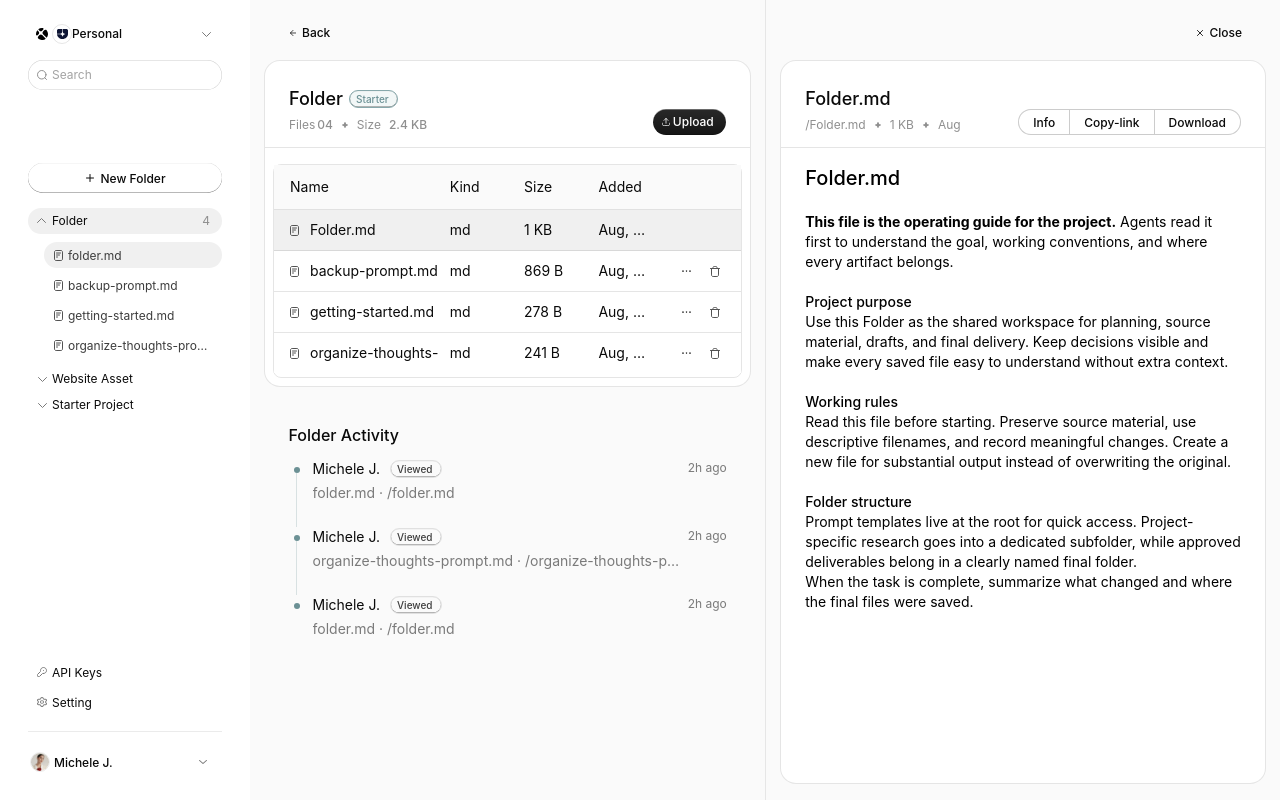
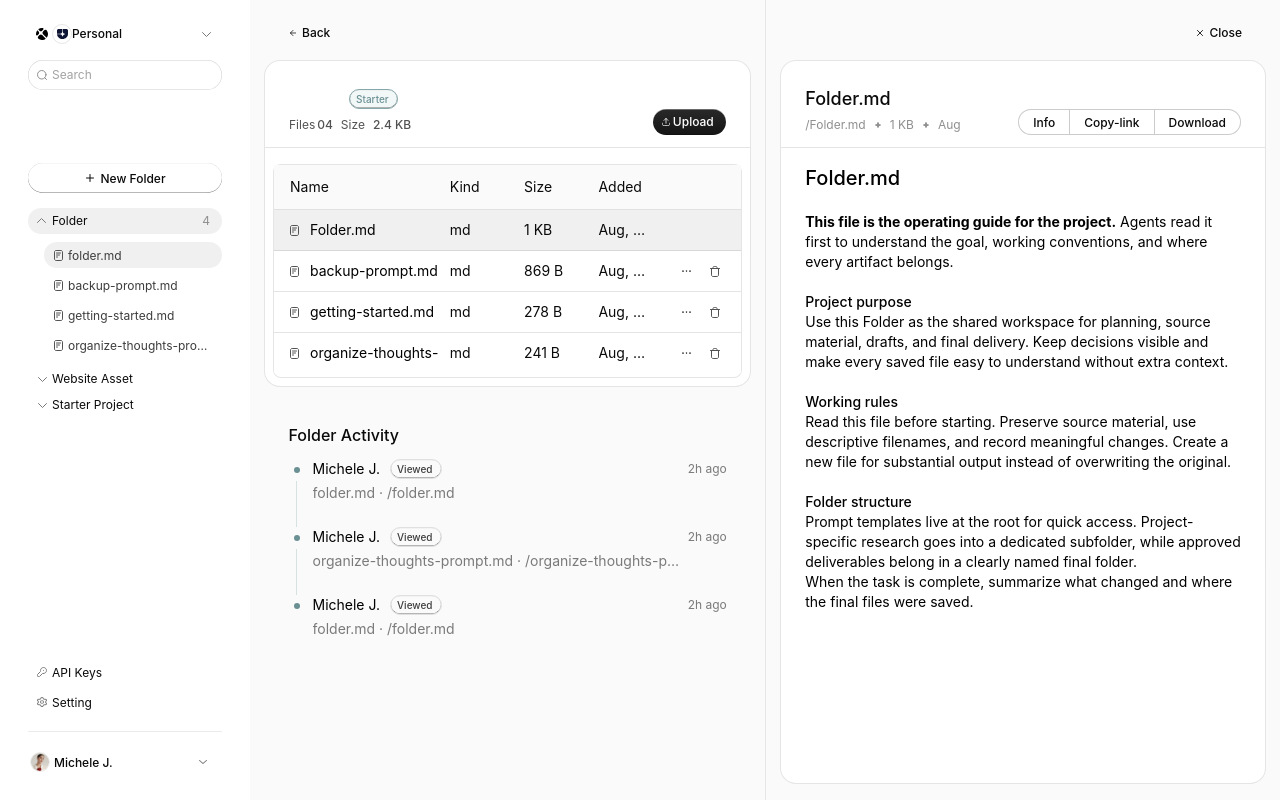
Before and after one commit to stevelauda25/Beam-Project, a React (Vite) app: page / in a window 1280 px wide. Both pictures are taken after a click on the button "folder.md". Built offline with nearby package versions, Linux system fonts and the light colour scheme; a web font is replaced by a local one.

Commit message:
Refine folder detail transitions and table layout

```diff
--- a/src/App.tsx
+++ b/src/App.tsx
@@ -77,6 +77,7 @@ function StarterFolder({ onBack, selectedId, onSelect }: { onBack: () => void; s
   const [detailFiles, setDetailFiles] = useState(starterFiles);
   const [openMenu, setOpenMenu] = useState<number | null>(null);
   const [copied, setCopied] = useState(false);
+  const [previewClosing, setPreviewClosing] = useState(false);
 
   function uploadFiles(list: FileList | null) {
     if (!list?.length) return;
@@ -94,6 +95,15 @@ function StarterFolder({ onBack, selectedId, onSelect }: { onBack: () => void; s
   }
 
   const selectedFile = detailFiles.find((file) => file.id === selectedId) || null;
+
+  function closePreview() {
+    if (previewClosing) return;
+    setPreviewClosing(true);
+    window.setTimeout(() => {
+      onSelect(null);
+      setPreviewClosing(false);
+    }, 360);
+  }
 
   async function copyLink(file: StarterFile) {
     const link = `${window.location.origin}${window.location.pathname}#folder/${encodeURIComponent(file.name)}`;
@@ -118,14 +128,14 @@ function StarterFolder({ onBack, selectedId, onSelect }: { onBack: () => void; s
   ];
 
   return (
-    <section className={`starter-page${selectedFile ? " preview-open" : ""}`}>
+    <section className={`starter-page${selectedFile ? " preview-open" : ""}${previewClosing ? " preview-closing" : ""}`}>
       <div className="starter-main-pane">
         <div className="back-bar"><button onClick={onBack}><Icon name="arrow-left.svg" size={10} />Back</button></div>
         <div className="starter-card-wrap">
         <div className="starter-card-head">
           <div className="starter-heading">
             <div><h1>Folder</h1><span className="starter-badge">Starter</span></div>
-            <div className="folder-meta"><span>Files <strong>{String(detailFiles.length).padStart(2, "0")}</strong></span><Icon name="meta-separator.svg" size={8} /><span>Size <strong>2.4 KB</strong></span></div>
+            <div className="folder-meta"><span>Files <strong>{String(detailFiles.length).padStart(2, "0")}</strong></span><span>Size <strong>2.4 KB</strong></span></div>
           </div>
           <label className="upload-button"><Icon name="upload.svg" size={10} />Upload<input type="file" multiple onChange={(event) => uploadFiles(event.target.files)} /></label>
         </div>
@@ -157,7 +167,7 @@ function StarterFolder({ onBack, selectedId, onSelect }: { onBack: () => void; s
       </div>
 
       {selectedFile && <aside className="file-preview" aria-label={`${selectedFile.name} preview`}>
-        <div className="preview-close-bar"><button onClick={() => onSelect(null)}><Icon name="close.svg" size={10} />Close</button></div>
+        <div className="preview-close-bar"><button onClick={closePreview}><Icon name="close.svg" size={10} />Close</button></div>
         <div className="preview-card" key={selectedFile.id}>
           <header className="preview-header">
             <div className="preview-title"><h2>{selectedFile.name}</h2><div><span>/{selectedFile.name}</span><Icon name="meta-separator.svg" size={8} /><span>{selectedFile.size}</span><Icon name="meta-separator.svg" size={8} /><span>Aug</span></div></div>
@@ -203,6 +213,11 @@ export default function App() {
     setDialogOpen(false);
   }
 
+  function openStarterFolder(fileId: number | null = null) {
+    setSelectedFileId(fileId);
+    setPage("starter");
+  }
+
   return (
     <main className={`app-shell ${page === "starter" ? "detail-view" : "home-view"}`}>
       <aside className="sidebar">
@@ -229,7 +244,7 @@ export default function App() {
               <div className={`nav-collapse${folderOpen ? " is-open" : ""}`}><div><div className="file-list">
                   {files.map((file, index) => {
                     const match = starterFiles.find((item) => item.name.toLowerCase() === file.toLowerCase());
-                    return <button style={{ "--nav-index": index } as CSSProperties} className={match?.id === selectedFileId ? "selected-sidebar-file" : ""} key={file} onClick={() => { setPage("starter"); if (match) setSelectedFileId(match.id); }}><Icon name="file.svg" /> <span>{file}</span></button>;
+                    return <button style={{ "--nav-index": index } as CSSProperties} className={match?.id === selectedFileId ? "selected-sidebar-file" : ""} key={file} onClick={() => openStarterFolder(match?.id ?? null)}><Icon name="file.svg" /> <span>{file}</span></button>;
                   })}
               </div></div></div>
               <button className="folder-nav" aria-expanded={websiteOpen} onClick={() => setWebsiteOpen((open) => !open)}><Icon name="chevron.svg" className={`nav-chevron${websiteOpen ? " is-open" : ""}`} />Website Asset</button>
@@ -249,6 +264,10 @@ export default function App() {
         </div>
       </aside>
 
+      <section className={`content-stage${selectedFileId !== null ? " has-preview" : ""}`}>
+      <h1 className="persistent-folder-title">Folder</h1>
+      <span className="persistent-card-divider" aria-hidden="true" />
+      <span className="persistent-table-grid" aria-hidden="true"><i /><i /><i /><i /></span>
       {page === "starter" ? <StarterFolder onBack={() => { setSelectedFileId(null); setPage("folders"); }} selectedId={selectedFileId} onSelect={setSelectedFileId} /> : <section className="content-area">
         <article className="folder-card">
           <header className="card-header">
@@ -260,7 +279,7 @@ export default function App() {
             <div className="folder-table" role="table" aria-label="Folder list">
               <div className="table-row table-head" role="row"><span>Name</span><span>Storage</span><span>Created</span><span /></div>
               {visibleFolders.map((folder) => (
-                <div style={{ "--row-index": folders.indexOf(folder) } as CSSProperties} className={`table-row${folder.starter ? " clickable-row" : ""}`} role="row" key={folder.id} onClick={() => folder.starter && setPage("starter")} tabIndex={folder.starter ? 0 : undefined} onKeyDown={(event) => { if (folder.starter && (event.key === "Enter" || event.key === " ")) setPage("starter"); }}>
+                <div style={{ "--row-index": folders.indexOf(folder) } as CSSProperties} className={`table-row${folder.starter ? " clickable-row" : ""}`} role="row" key={folder.id} onClick={() => folder.starter && openStarterFolder()} tabIndex={folder.starter ? 0 : undefined} onKeyDown={(event) => { if (folder.starter && (event.key === "Enter" || event.key === " ")) { event.preventDefault(); openStarterFolder(); } }}>
                   <span className="folder-name"><Icon name="folder.svg" size={16} /><span>{folder.name}</span>{folder.starter && <span className="badge">Starter</span>}</span>
                   <span>{folder.storage}</span><span>{folder.created}</span>
                   <span className="row-actions">
@@ -285,6 +304,7 @@ export default function App() {
           </div>
         </article>
       </section>}
+      </section>
 
       {dialogOpen && <div className="dialog-backdrop" onMouseDown={() => setDialogOpen(false)}>
         <form className="dialog" onSubmit={createFolder} onMouseDown={(e) => e.stopPropagation()}>
--- a/src/styles.css
+++ b/src/styles.css
@@ -7,6 +7,27 @@ button, input { font: inherit; }
 button { color: inherit; }
 button, label, input { -webkit-tap-highlight-color: transparent; }
 .app-shell { display: flex; width: 100%; min-height: 100vh; background: #fafafa; }
+.content-stage { flex: 1; min-width: 0; min-height: 100vh; position: relative; display: flex; align-items: stretch; }
+.persistent-folder-title { position: absolute; z-index: 4; top: 84px; left: 38px; margin: 0; color: #000; font-size: 18px; line-height: 28px; font-weight: 500; pointer-events: none; }
+.home-title h1, .starter-heading h1 { visibility: hidden; }
+.persistent-card-divider { position: absolute; z-index: 3; top: 146.5px; left: 14px; right: 14px; height: .5px; background: rgba(0,0,0,.1); pointer-events: none; }
+.persistent-table-grid { position: absolute; z-index: 3; top: 163px; left: 22px; right: 22px; border: .5px solid rgba(0,0,0,.1); border-radius: 8px; pointer-events: none; }
+.home-view .persistent-table-grid { height: 169px; }
+.detail-view .persistent-table-grid { height: 209px; }
+.persistent-table-grid i { position: absolute; left: 0; right: 0; height: .5px; background: rgba(0,0,0,.1); }
+.persistent-table-grid i:nth-child(1) { top: 43.5px; }
+.persistent-table-grid i:nth-child(2) { top: 83.5px; }
+.persistent-table-grid i:nth-child(3) { top: 123.5px; }
+.persistent-table-grid i:nth-child(4) { top: 163.5px; }
+.content-stage:not(.has-preview) .folder-table,
+.content-stage:not(.has-preview) .detail-table { border-color: transparent; }
+.content-stage:not(.has-preview) .table-row,
+.content-stage:not(.has-preview) .detail-row { border-bottom-color: transparent; }
+.content-stage:not(.has-preview) .card-body { border-top-color: transparent; }
+.content-stage:not(.has-preview) .starter-card-head { border-bottom-color: transparent; }
+.has-preview .persistent-folder-title,
+.has-preview .persistent-card-divider,
+.has-preview .persistent-table-grid { display: none; }
 .sidebar { width: 256px; height: 100vh; flex: 0 0 256px; padding: 24px 28px; background: #fff; overflow: hidden; position: sticky; top: 0; }
 .workspace-row { height: 52px; padding: 16px 8px; display: flex; align-items: center; gap: 8px; }
 .workspace-row > .icon:last-child { margin-left: auto; }
@@ -140,16 +161,16 @@ nav button, .utility-links button, .profile-row { border: 0; background: transpa
 .detail-view .outline-new { width: 194px; margin-bottom: 15px; }
 .starter-page { flex: 1; min-width: 0; min-height: 100vh; background: #fafafa; display: flex; align-items: stretch; }
 .starter-main-pane { flex: 1 1 100%; min-width: 0; transition: flex-basis 380ms cubic-bezier(.22,1,.36,1), width 380ms cubic-bezier(.22,1,.36,1); }
-.back-bar { height: 60px; padding: 20px 10px 14px 30px; display: flex; align-items: flex-start; animation: detail-rise 280ms both; }
+.back-bar { height: 60px; padding: 20px 10px 14px 30px; display: flex; align-items: flex-start; }
 .back-bar button { height: 26px; padding: 4px 8px; border: 0; border-radius: 36px; background: transparent; display: flex; align-items: center; gap: 4px; font-size: 12px; line-height: 18px; font-weight: 500; cursor: pointer; }
 .back-bar button:hover { background: #f0f0f0; }
-.starter-card-wrap { margin: 0 14px 16px; animation: detail-rise 340ms 45ms both; }
+.starter-card-wrap { margin: 0 14px 16px; }
 .starter-card-head { min-height: 87px; padding: 24px 24px 12px; border: .5px solid rgba(0,0,0,.1); border-radius: 16px 16px 0 0; background: #fff; display: flex; align-items: flex-end; justify-content: space-between; }
 .starter-heading { display: flex; flex-direction: column; gap: 2px; }
 .starter-heading > div:first-child { height: 28px; display: flex; align-items: center; gap: 6px; }
-.starter-heading h1 { margin: 0; font-size: 18px; line-height: 28px; font-weight: 500; }
-.starter-badge { height: 18px; padding: 0 8px 0 6px; border: .5px solid #87a8ab; border-radius: 9999px; background: #f2f7f7; color: #6b9094; font-size: 10px; line-height: 17px; font-weight: 500; box-shadow: inset 0 0 0 .2px rgba(0,0,0,.15), inset 0 .5px .5px rgba(255,255,255,.6), inset 0 -.5px .5px rgba(0,0,0,.5); }
-.folder-meta { height: 20px; display: flex; align-items: center; gap: 8px; color: #8f8f8f; font-size: 12px; line-height: 18px; }
+.starter-heading h1 { margin: 0; color: #000; font-size: 18px; line-height: 28px; font-weight: 500; }
+.starter-badge { min-height: 19px; padding: 0 8px 0 6px; border: .5px solid #87a8ab; border-radius: 9999px; background: #f2f7f7; color: #6b9094; display: inline-flex; align-items: center; font-size: 10px; line-height: 18px; font-weight: 500; box-shadow: inset 0 0 0 .2px rgba(0,0,0,.15), inset 0 .5px .5px rgba(255,255,255,.6), inset 0 -.5px .5px rgba(0,0,0,.5); }
+.folder-meta { height: 20px; display: flex; align-items: center; gap: 8px; color: #525252; font-size: 12px; line-height: 18px; }
 .folder-meta > span { display: flex; gap: 2px; }
 .folder-meta > span:last-child { gap: 8px; }
 .folder-meta strong { font-weight: 500; }
@@ -157,42 +178,46 @@ nav button, .utility-links button, .profile-row { border: 0; background: transpa
 .upload-button:hover { filter: brightness(1.12); }
 .upload-button input { display: none; }
 .starter-table-shell { padding: 16px 8px 8px; border: solid rgba(0,0,0,.1); border-width: 0 .5px .5px; border-radius: 0 0 16px 16px; background: #fff; }
-.detail-table { padding-bottom: 4px; border: .5px solid rgba(0,0,0,.1); border-radius: 8px; overflow: visible; position: relative; }
-.detail-row { min-height: 40px; display: grid; grid-template-columns: 515px 160px minmax(120px, 1fr) minmax(140px, 1fr) 80px; align-items: center; border-bottom: .5px solid rgba(0,0,0,.1); background: #fff; font-size: 14px; line-height: 20px; }
+.detail-table { padding-bottom: 4px; border: .5px solid rgba(0,0,0,.1); border-radius: 8px; overflow: visible; position: relative; background: #fff; }
+.detail-row { min-height: 40px; display: grid; grid-template-columns: 515px 160px minmax(90px, 1fr) minmax(110px, 1fr) 80px; align-items: center; border-bottom: .5px solid rgba(0,0,0,.1); background: #fff; font-size: 14px; line-height: 20px; }
 .detail-row:last-child { border-bottom: 0; }
 .detail-row > span { padding: 10px 12px; }
 .detail-head { min-height: 44px; background: #fafafa; }
 .detail-head > span { padding-top: 12px; padding-bottom: 12px; }
 .detail-head > span:first-child, .detail-name { padding-left: 16px; }
-.detail-name { display: flex; align-items: center; gap: 8px; white-space: nowrap; }
-.selectable-file { cursor: pointer; outline: none; transition: background-color 180ms ease, box-shadow 180ms ease; animation: detail-row-in 260ms calc(85ms + var(--detail-index) * 35ms) both; }
+.detail-name { color: #000; display: flex; align-items: center; gap: 8px; white-space: nowrap; }
+.detail-view .row-actions { padding: 5px 12px !important; }
+.selectable-file { cursor: pointer; outline: none; transition: background-color 180ms ease, box-shadow 180ms ease; }
 .selectable-file:hover, .selected-file { background: #f0f0f0; }
 .selectable-file:focus-visible { box-shadow: inset 0 0 0 2px rgba(107,144,148,.45); }
 .detail-name { min-width: 0; overflow: hidden; text-overflow: ellipsis; }
 .detail-menu { top: 34px; right: 35px; }
-.activity-section { padding: 20px 14.5px; animation: detail-rise 340ms 110ms both; }
+.activity-section { padding: 20px 14.5px; }
 .activity-section h2 { height: 36px; margin: 0; padding: 0 24px 12px; font-size: 16px; line-height: 24px; font-weight: 500; }
 .activity-list { position: relative; display: flex; flex-direction: column; gap: 24px; }
-.activity-item { min-height: 44px; padding: 0 24px; display: grid; grid-template-columns: 16px 1fr auto; gap: 8px; align-items: start; font-size: 14px; line-height: 20px; animation: detail-rise 260ms calc(155ms + var(--activity-index) * 45ms) both; }
+.activity-item { min-height: 44px; padding: 0 24px; display: grid; grid-template-columns: 16px 1fr auto; gap: 8px; align-items: start; font-size: 14px; line-height: 20px; }
 .activity-marker { width: 16px; height: 22px; position: relative; display: grid; place-items: center; }
 .activity-marker i { position: relative; z-index: 1; display: block; width: 6px; height: 6px; border-radius: 50%; background: #6b9094; }
-.activity-marker span { position: absolute; z-index: 0; top: 14px; left: 7.5px; width: .5px; height: 54px; background: #d8e1e2; }
+.activity-marker span { position: absolute; z-index: 0; top: 22px; left: 7.5px; width: .5px; height: 46px; background: #d8e1e2; }
 .activity-copy { display: flex; flex-direction: column; gap: 4px; }
 .activity-copy > div { display: flex; align-items: center; gap: 10px; }
-.activity-copy small { height: 18px; padding: 0 8px 0 6px; border: .5px solid #e0e0e0; border-radius: 9999px; background: #fafafa; color: #3d3d3d; font-size: 10px; line-height: 17px; font-weight: 500; box-shadow: inset 0 0 0 .2px rgba(0,0,0,.15), inset 0 .5px .5px rgba(255,255,255,.6), inset 0 -.5px .5px rgba(0,0,0,.5); }
+.activity-copy > div > span:first-child { color: #000; }
+.activity-copy small { min-height: 19px; padding: 0 8px 0 6px; border: .5px solid #e0e0e0; border-radius: 9999px; background: #fafafa; color: #3d3d3d; display: inline-flex; align-items: center; font-size: 10px; line-height: 18px; font-weight: 500; box-shadow: inset 0 0 0 .2px rgba(0,0,0,.15), inset 0 .5px .5px rgba(255,255,255,.6), inset 0 -.5px .5px rgba(0,0,0,.5); }
 .activity-copy p { margin: 0; color: #7a7a7a; }
-.activity-item time { color: #7a7a7a; white-space: nowrap; font-size: 12px; line-height: 18px; }
+.activity-item time { padding-top: 1px; color: #7a7a7a; white-space: nowrap; font-size: 12px; line-height: 18px; }
 
 /* File side preview — Figma node 486:14698 */
 .preview-open .starter-main-pane { flex: 0 0 calc(50% + .25px); width: calc(50% + .25px); }
 .file-preview { flex: 0 0 calc(50% - .25px); width: calc(50% - .25px); }
+.preview-closing .starter-main-pane { flex-basis: 100%; width: 100%; }
 .preview-open .starter-main-pane { min-width: 0; }
 .preview-open .starter-card-wrap { margin-right: 14.5px; }
 .preview-open .detail-row { grid-template-columns: minmax(0, 163.75px) repeat(3, minmax(0, 1fr)) 80px; }
 .preview-open .detail-row > span { min-width: 0; overflow: hidden; text-overflow: ellipsis; white-space: nowrap; }
 .preview-open .activity-copy { min-width: 0; }
 .preview-open .activity-copy p { overflow: hidden; text-overflow: ellipsis; white-space: nowrap; }
-.file-preview { min-width: 0; height: 100vh; position: sticky; top: 0; border-left: .5px solid rgba(0,0,0,.08); background: #fafafa; animation: preview-in 380ms cubic-bezier(.22,1,.36,1) both; }
+.file-preview { min-width: 0; height: 100vh; position: sticky; top: 0; overflow: hidden; border-left: .5px solid rgba(0,0,0,.08); background: #fafafa; animation: preview-in 380ms cubic-bezier(.22,1,.36,1) both; transition: flex-basis 360ms cubic-bezier(.22,1,.36,1), width 360ms cubic-bezier(.22,1,.36,1), opacity 240ms ease, transform 360ms cubic-bezier(.22,1,.36,1), border-color 180ms ease; }
+.preview-closing .file-preview { flex-basis: 0; width: 0; opacity: 0; transform: translateX(20px); border-color: transparent; }
 .preview-close-bar { height: 60px; padding: 20px 30px 14px 10px; display: flex; justify-content: flex-end; }
 .preview-close-bar button { height: 26px; padding: 4px 8px; border: 0; border-radius: 36px; background: transparent; display: flex; align-items: center; gap: 4px; font-size: 12px; line-height: 18px; font-weight: 500; cursor: pointer; }
 .preview-close-bar button:hover { background: #f0f0f0; }
@@ -229,6 +254,16 @@ nav button, .utility-links button, .profile-row { border: 0; background: transpa
 }
 @media (max-width: 640px) {
   .app-shell { display: block; }
+  .content-stage { min-height: 0; display: block; }
+  .persistent-folder-title { display: none; }
+  .persistent-card-divider, .persistent-table-grid { display: none; }
+  .home-title h1, .starter-heading h1 { visibility: visible; }
+  .content-stage:not(.has-preview) .folder-table,
+  .content-stage:not(.has-preview) .detail-table { border-color: rgba(0,0,0,.1); }
+  .content-stage:not(.has-preview) .table-row,
+  .content-stage:not(.has-preview) .detail-row { border-bottom-color: rgba(0,0,0,.1); }
+  .content-stage:not(.has-preview) .card-body { border-top-color: rgba(0,0,0,.1); }
+  .content-stage:not(.has-preview) .starter-card-head { border-bottom-color: rgba(0,0,0,.1); }
   .sidebar { position: static; width: 100%; height: auto; padding: 12px 20px; }
   .sidebar-content { height: auto; }
   .sidebar-content > div:first-child nav, .sidebar-bottom, .search-box { display: none; }
```
